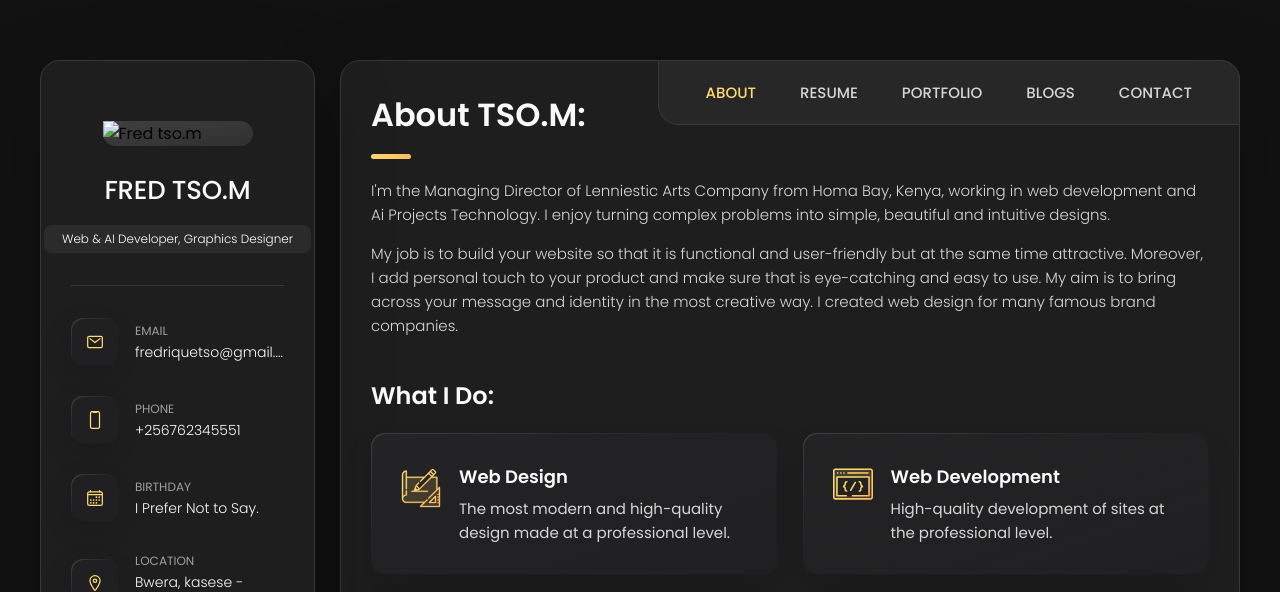
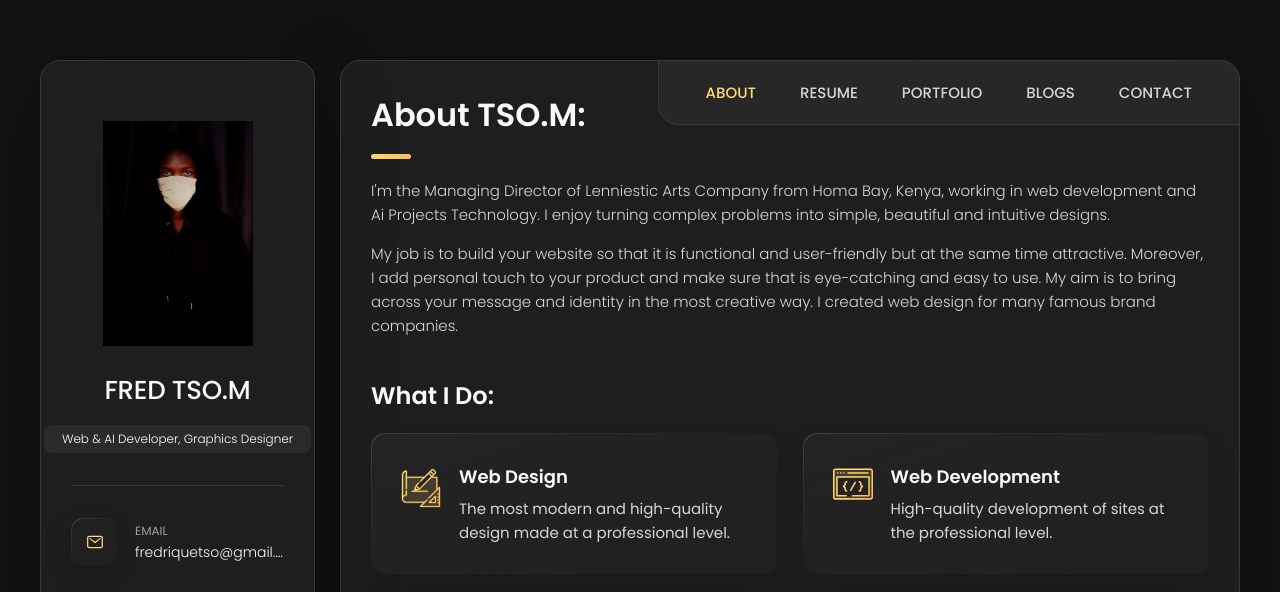
Before and after one commit to fredtso/Profile, a plain HTML site: page index.html in a window 1280 px wide. Shown: the top 592 px of the page. Drawn offline with nearby package versions, Linux system fonts and the light colour scheme.

Commit message:
Add files via upload

```diff
--- a/index.html
+++ b/index.html
@@ -42,7 +42,7 @@
       <div class="sidebar-info">
 
         <figure class="avatar-box">
-          <img src="my-avater.jpg" alt="Fred tso.m" width="80">
+          <img src="fredtso.jpg" alt="Fred tso.m" width="80">
         </figure>
 
         <div class="info-content">
```
